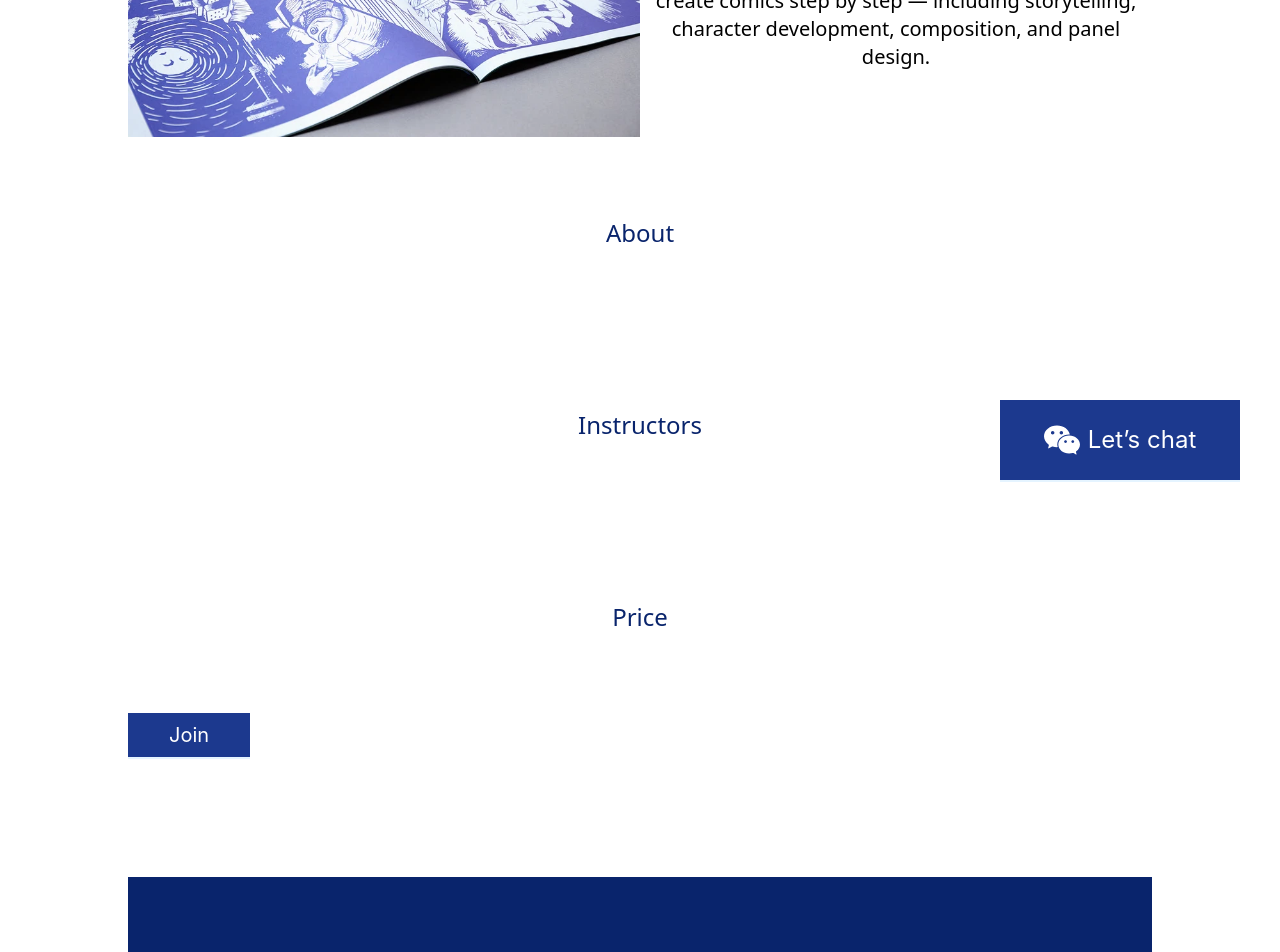
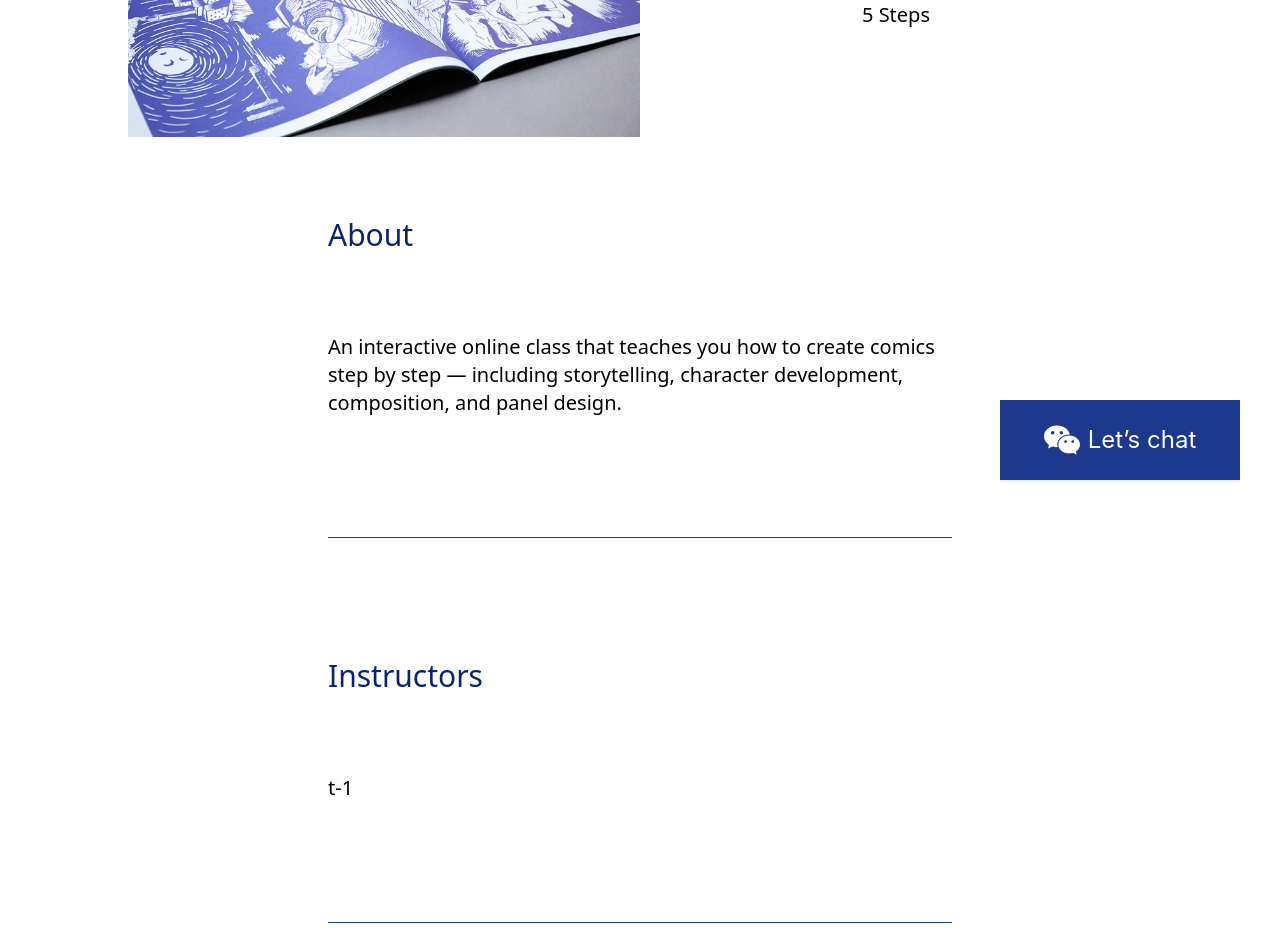
Before and after one commit to nekrasowa/Education-Club-for-toddlers, a Next.js app: page /programs/1 in a window 1280 px wide. Shown: the part 320-1272 px from the top of the page. Built offline with nearby package versions, Linux system fonts and the light colour scheme.

Commit message:
Add classes to text block

```diff
--- a/src/components/containers/ProgramItemContainer.tsx
+++ b/src/components/containers/ProgramItemContainer.tsx
@@ -4,6 +4,7 @@ import { BlueBtn } from '../elements/BlueBtn'
 import { H2Title } from '../elements/H2Title'
 import { InfoBlockWithImg } from '../elements/InfoBlockWithImg'
 import { ProgramsList } from '@/public/ProgramsList'
+import { ThinLine } from '../elements/ThinLine'
 import { programItem } from '@/locales/en/programs'
 import { useParams } from 'next/navigation'
 import { useQuery } from '@tanstack/react-query'
@@ -11,7 +12,8 @@ import { useQuery } from '@tanstack/react-query'
 export function ProgramItemContainer() {
   const params = useParams()
   const programId = Number(params.id)
-
+  const infoBlockStyles = 'pb-30'
+  const h2TitleStyles = 'text-left text-3xl'
   const { isPending, error, data } = useQuery({
     queryKey: ['programData'],
     queryFn: () => {
@@ -28,17 +30,26 @@ export function ProgramItemContainer() {
       <InfoBlockWithImg
         imgSrc={data.imgSrc}
         titleText={data.programTitle}
-        descriptionText={data.description}
+        descriptionText={`${data.steps} ${programItem.steps}`}
       />
-      <H2Title title={programItem.about} />
-      <p>{}</p>
-      <H2Title title={programItem.instructors} />
+      <div className='px-50 text-xl text-left'>
+        <H2Title title={programItem.about} addedClassName={h2TitleStyles} />
+        <p className={infoBlockStyles}>{data.description}</p>
+        <ThinLine />
 
-      <p></p>
-      <H2Title title={programItem.price} />
+        <H2Title
+          title={programItem.instructors}
+          addedClassName={h2TitleStyles}
+        />
+        <p className={infoBlockStyles}>{data.instructors}</p>
+        <ThinLine />
 
-      <p></p>
-      <BlueBtn text={programItem.btnText} />
+        <H2Title title={programItem.price} addedClassName={h2TitleStyles} />
+        <p className={infoBlockStyles}>{`$${data.price}.00`}</p>
+        <ThinLine />
+
+        <BlueBtn text={programItem.btnText} />
+      </div>
     </>
   )
 }
--- a/src/components/elements/H2Title.tsx
+++ b/src/components/elements/H2Title.tsx
@@ -7,7 +7,9 @@ export function H2Title({
 }) {
   return (
     <h2
-      className={`classesTitle text-2xl text-center py-20 text-[#09246c] ${addedClassName}`}
+      className={`classesTitle text-2xl text-center py-20 text-[#09246c]
+
+        ${addedClassName}`}
     >
       {title}
     </h2>
--- a/src/locales/en/programs.ts
+++ b/src/locales/en/programs.ts
@@ -7,7 +7,7 @@ export const programs = {
 }
 
 export const programItem = {
-  topTitle: 'Steps',
+  steps: 'Steps',
   about: 'About',
   instructors: 'Instructors',
   price: 'Price',
```
